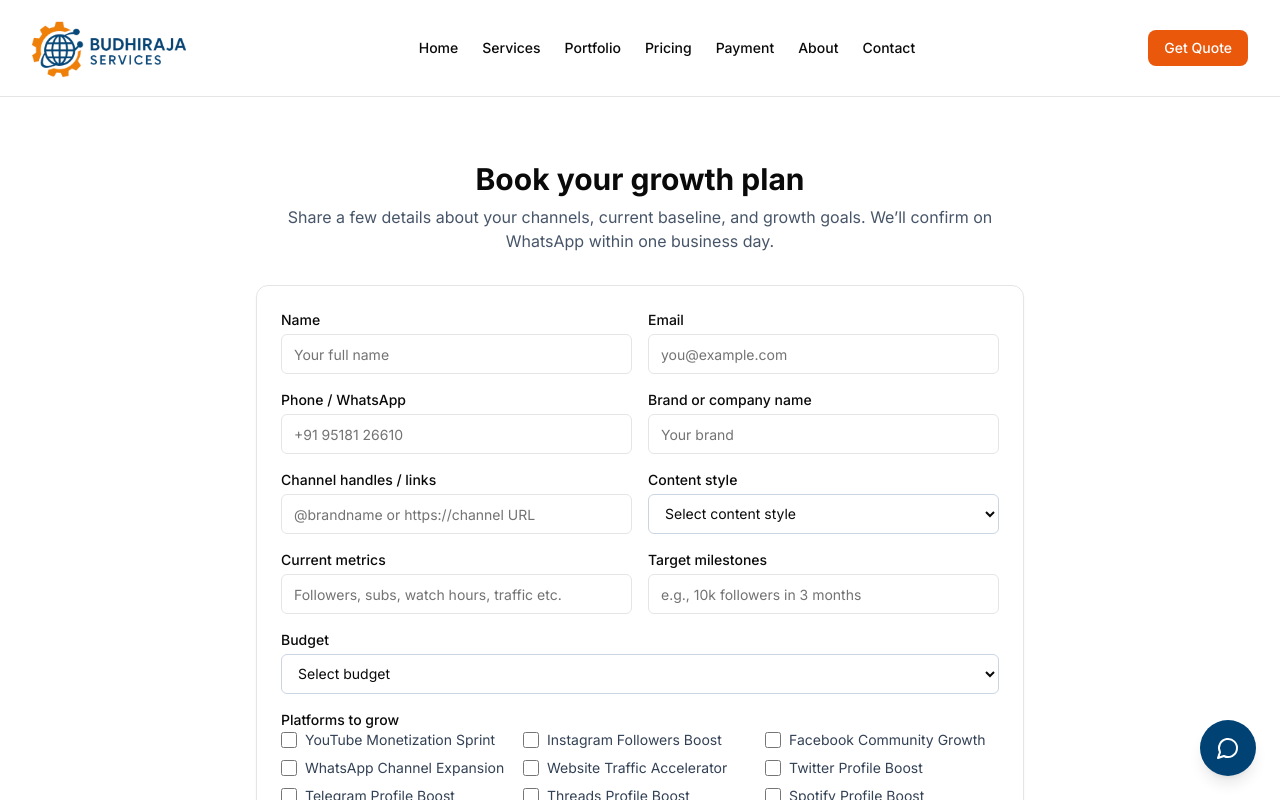
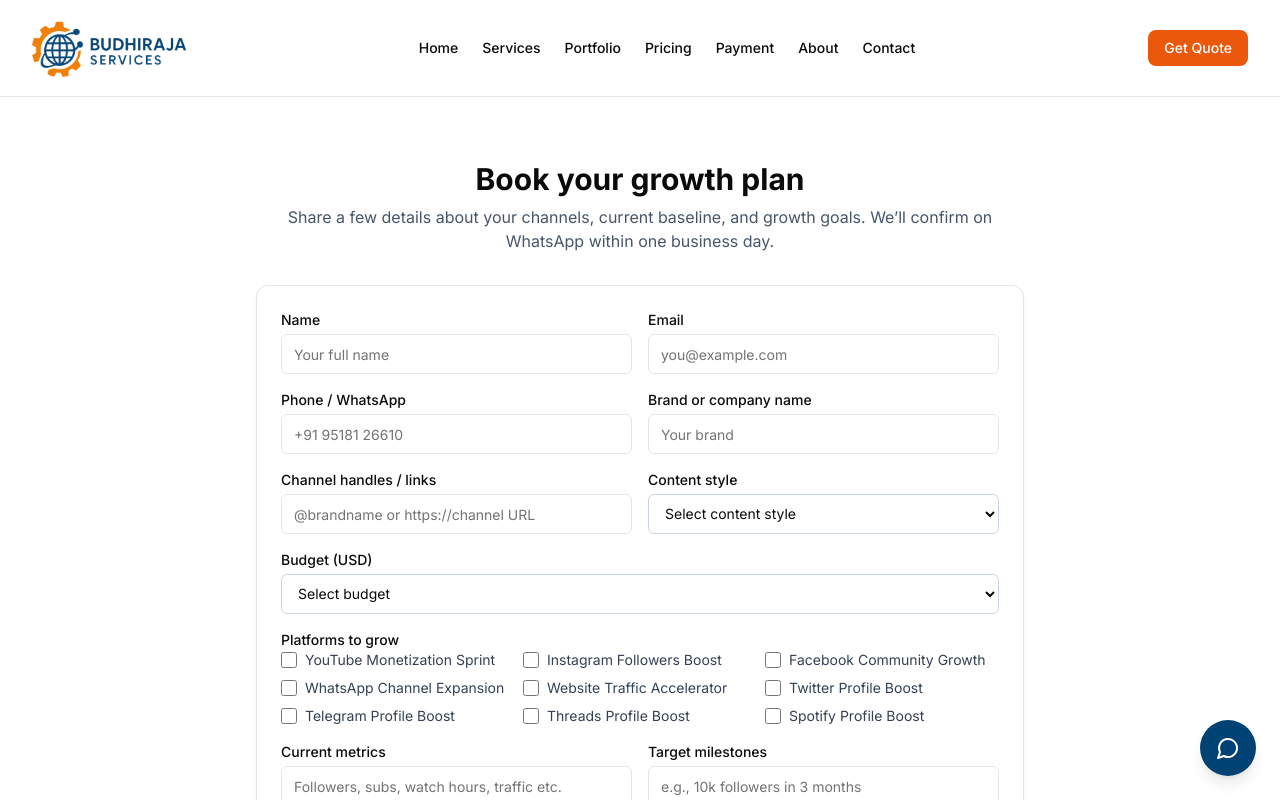
Before and after one commit to budhirajaservices/budhirajaproperties, a Next.js app: page /proposal/growth in a window 1280 px wide. Shown: the top 800 px of the page. Built offline with nearby package versions, Linux system fonts and the light colour scheme.

Commit message:
feat: update Growth Proposal form budget options to USD
Show USD budget ranges and default-select real plan price.

Co-authored-by: null <214285913+budhirajaservices@users.noreply.github.com>

```diff
--- a/components/site/growth-proposal-form.tsx
+++ b/components/site/growth-proposal-form.tsx
@@ -1,6 +1,6 @@
 "use client"
 
-import { useEffect, useState, useTransition, type FormEvent } from "react"
+import { useEffect, useMemo, useState, useTransition, type FormEvent } from "react"
 import { Input } from "@/components/ui/input"
 import { Textarea } from "@/components/ui/textarea"
 import { Button } from "@/components/ui/button"
@@ -41,11 +41,9 @@ const contentStyles = [
   "Interviews",
 ]
 
-const budgetRanges = ["₹10k–₹25k", "₹25k–₹50k", "₹50k–₹1L", "₹1L+", "Not set yet"]
-
 type GrowthProposalFormProps = {
   selectedPlan?: string
-  selectedPlanPrice?: string
+  selectedPlanPrice?: string // e.g. "$282 + $30 tax"
 }
 
 export default function GrowthProposalForm({ selectedPlan = "", selectedPlanPrice = "" }: GrowthProposalFormProps) {
@@ -69,6 +67,24 @@ export default function GrowthProposalForm({ selectedPlan = "", selectedPlanPric
     } catch {}
   }, [])
 
+  // Derive the real USD price (strip "+ $30 tax" etc.)
+  const realUsdPrice = useMemo(() => {
+    if (!selectedPlanPrice) return ""
+    // Capture the leading dollar amount like "$282" or "$68"
+    const m = selectedPlanPrice.match(/^\s*(\$[\d.]+)/)
+    return m ? m[1] : ""
+  }, [selectedPlanPrice])
+
+  // USD budget ranges + ensure real plan price appears first (when available)
+  const budgetOptions = useMemo(() => {
+    const ranges = ["$50–$100", "$100–$300", "$300–$500", "$500+", "Not set yet"]
+    const list: string[] = [...ranges]
+    if (realUsdPrice && !list.includes(realUsdPrice)) {
+      list.unshift(realUsdPrice)
+    }
+    return list
+  }, [realUsdPrice])
+
   const onSubmit = (e: FormEvent<HTMLFormElement>) => {
     e.preventDefault()
     const form = e.currentTarget
@@ -85,6 +101,7 @@ export default function GrowthProposalForm({ selectedPlan = "", selectedPlanPric
         <div className="rounded-lg border border-dashed border-orange-200 bg-orange-50 px-4 py-3 text-sm text-orange-700">
           {selectedPlan ? <p className="font-medium">Plan: {selectedPlan}</p> : null}
           {selectedPlanPrice ? <p className="mt-1">Price: {selectedPlanPrice}</p> : null}
+          {realUsdPrice ? <p className="mt-1">Plan price (USD): {realUsdPrice}</p> : null}
         </div>
       )}
 
@@ -144,37 +161,27 @@ export default function GrowthProposalForm({ selectedPlan = "", selectedPlanPric
         </div>
       </div>
 
-      <div className="grid gap-1 md:grid-cols-2 md:gap-4">
-        <div className="grid gap-1">
-          <label htmlFor="currentMetrics" className="text-sm font-medium">
-            Current metrics
-          </label>
-          <Input
-            id="currentMetrics"
-            name="currentMetrics"
-            placeholder="Followers, subs, watch hours, traffic etc."
-            required
-          />
-        </div>
-        <div className="grid gap-1">
-          <label htmlFor="growthTargets" className="text-sm font-medium">
-            Target milestones
-          </label>
-          <Input id="growthTargets" name="growthTargets" placeholder="e.g., 10k followers in 3 months" required />
-        </div>
-      </div>
-
+      {/* USD Budget with real plan price shown and pre-selected */}
       <div className="grid gap-1">
         <label htmlFor="budget" className="text-sm font-medium">
-          Budget
+          Budget (USD)
         </label>
-        <select id="budget" name="budget" className="h-10 rounded-md border border-slate-300 bg-white px-3 text-sm">
+        <select
+          id="budget"
+          name="budget"
+          className="h-10 rounded-md border border-slate-300 bg-white px-3 text-sm"
+          defaultValue={realUsdPrice || ""}
+        >
           <option value="">Select budget</option>
-          {budgetRanges.map((b) => (
-            <option key={b} value={b}>
-              {b}
-            </option>
-          ))}
+          {budgetOptions.map((opt, idx) => {
+            const isPlan = realUsdPrice && opt === realUsdPrice
+            const label = isPlan ? `${opt} (plan price)` : opt
+            return (
+              <option key={`${opt}-${idx}`} value={opt}>
+                {label}
+              </option>
+            )
+          })}
         </select>
       </div>
 
```
